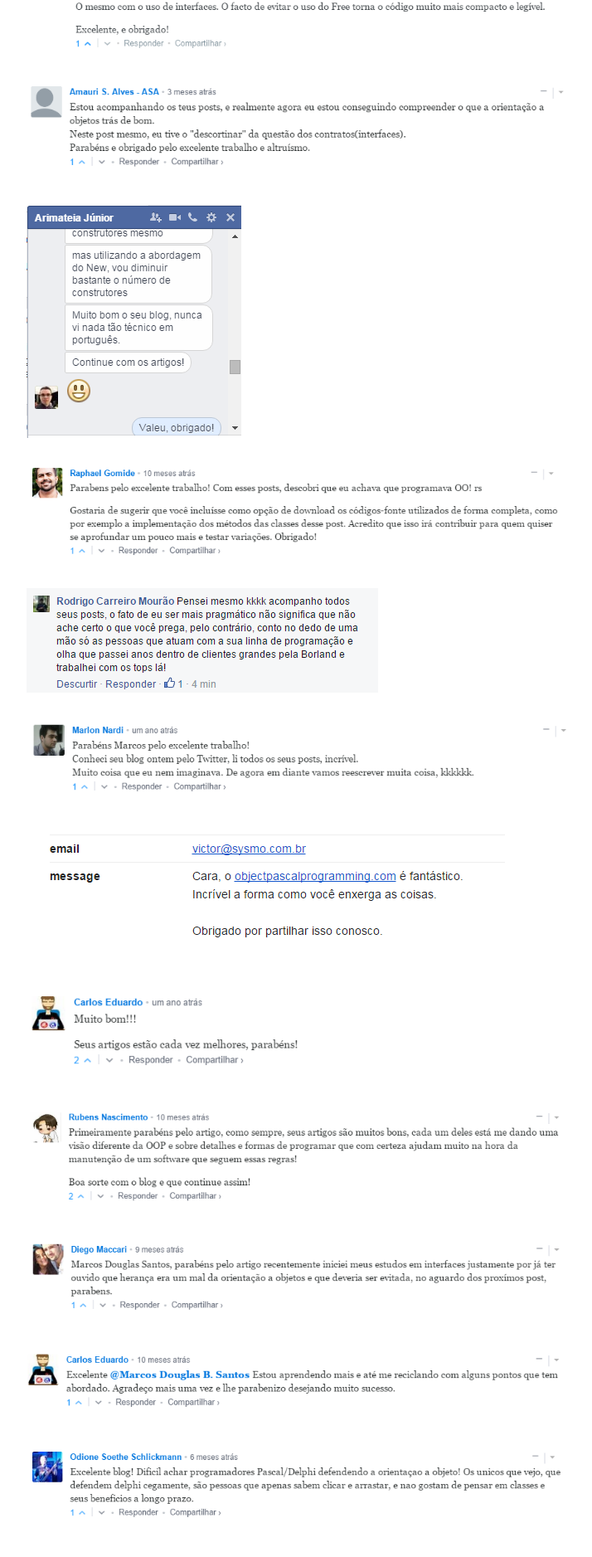
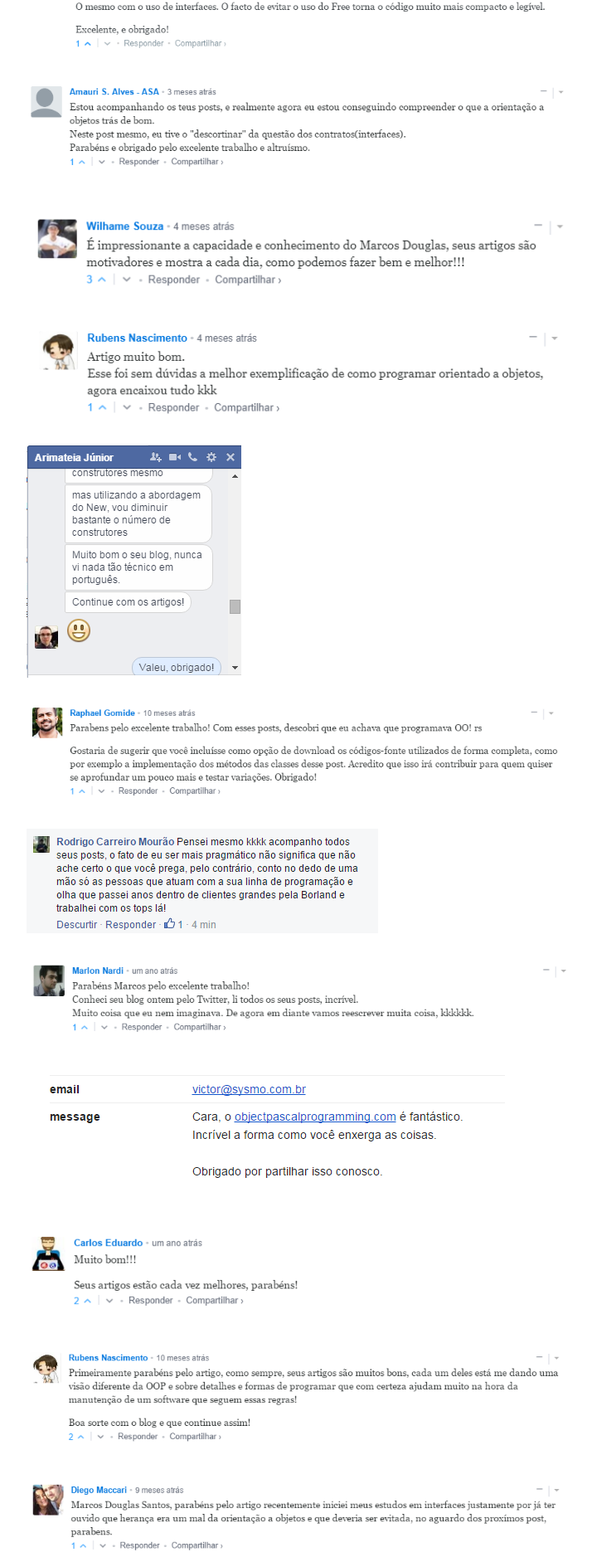
Before and after one commit to mdbs99/opp, a Jekyll site: the page built from testimonials.md, in a window 1280 px wide. Shown: the part 1132-3009 px from the top of the page at 83% size, without its empty margins (278-992 px from the left). Built offline with Jekyll 4.4.1, drawn with Linux system fonts in a browser that asks for light colours.

Commit message:
more testimonials

```diff
--- a/testimonials.md
+++ b/testimonials.md
@@ -18,6 +18,10 @@ Se você escreveu algo parecido e não está na lista, porfavor aponte o link pa
 ![Testemunho]({{ page.image_path }}nuno-picado.png)
 
 [![Testemunho]({{ page.image_path }}amauri-s-alves.png)](http://objectpascalprogramming.com/posts/interfaces-em-todo-lugar/#comment-3003869430)
+
+[![Testemunho]({{ page.image_path }}whilhame-souza.png)](http://objectpascalprogramming.com/observando-objetos#comment-3318718279)
+
+[![Testemunho]({{ page.image_path }}rubens-nascimento-2.png)](http://objectpascalprogramming.com/observando-objetos#comment-3320932118)
 
 ![Testemunho]({{ page.image_path }}arimateia-junior.png)
 
```
Also changed, not shown: images/testimonials/rubens-nascimento-2.png (added), images/testimonials/whilhame-souza.png (added).
